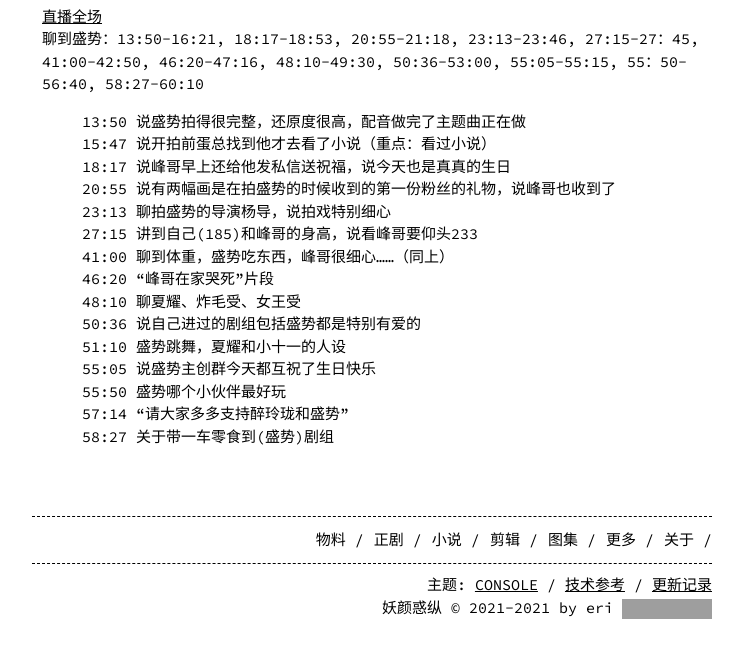
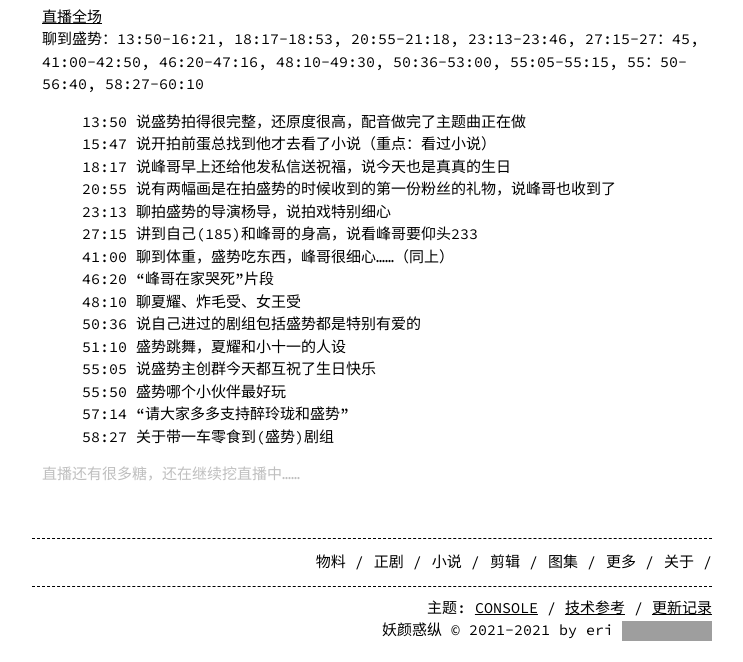
Before and after one commit to eri129/fengjun, a Jekyll site: the page built from index.md, in a window 1280 px wide and 900 px high, scrolled down 14767 px, cut to the strip 238-900 px from the top of the window. Shown: the whole strip, without its empty margins (268-1011 px from the left). Built offline with Jekyll 4.4.1, drawn with Linux system fonts in a browser that asks for light colours; before the commit the page ends 15644 px from its top, so only the background shows below that; grey boxes are pictures that could not be loaded.

Commit message:
small change2

```diff
--- a/index.md
+++ b/index.md
@@ -290,3 +290,5 @@ P2
 > 55:50 盛势哪个小伙伴最好玩
 > 57:14 “请大家多多支持醉玲珑和盛势”
 > 58:27 关于带一车零食到(盛势)剧组
+
+<div class="text-hidden">直播还有很多糖，还在继续挖直播中……</div>
```
